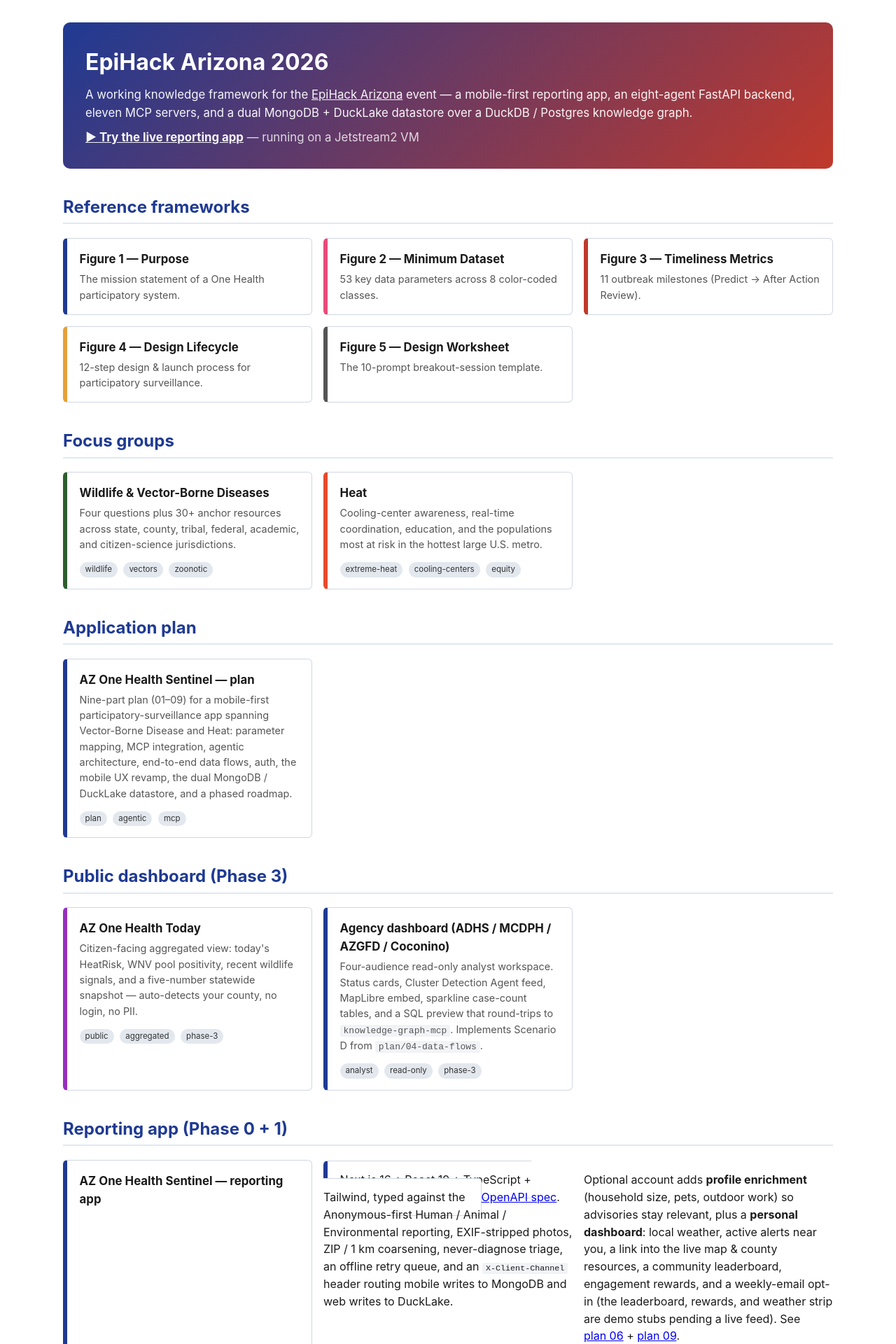
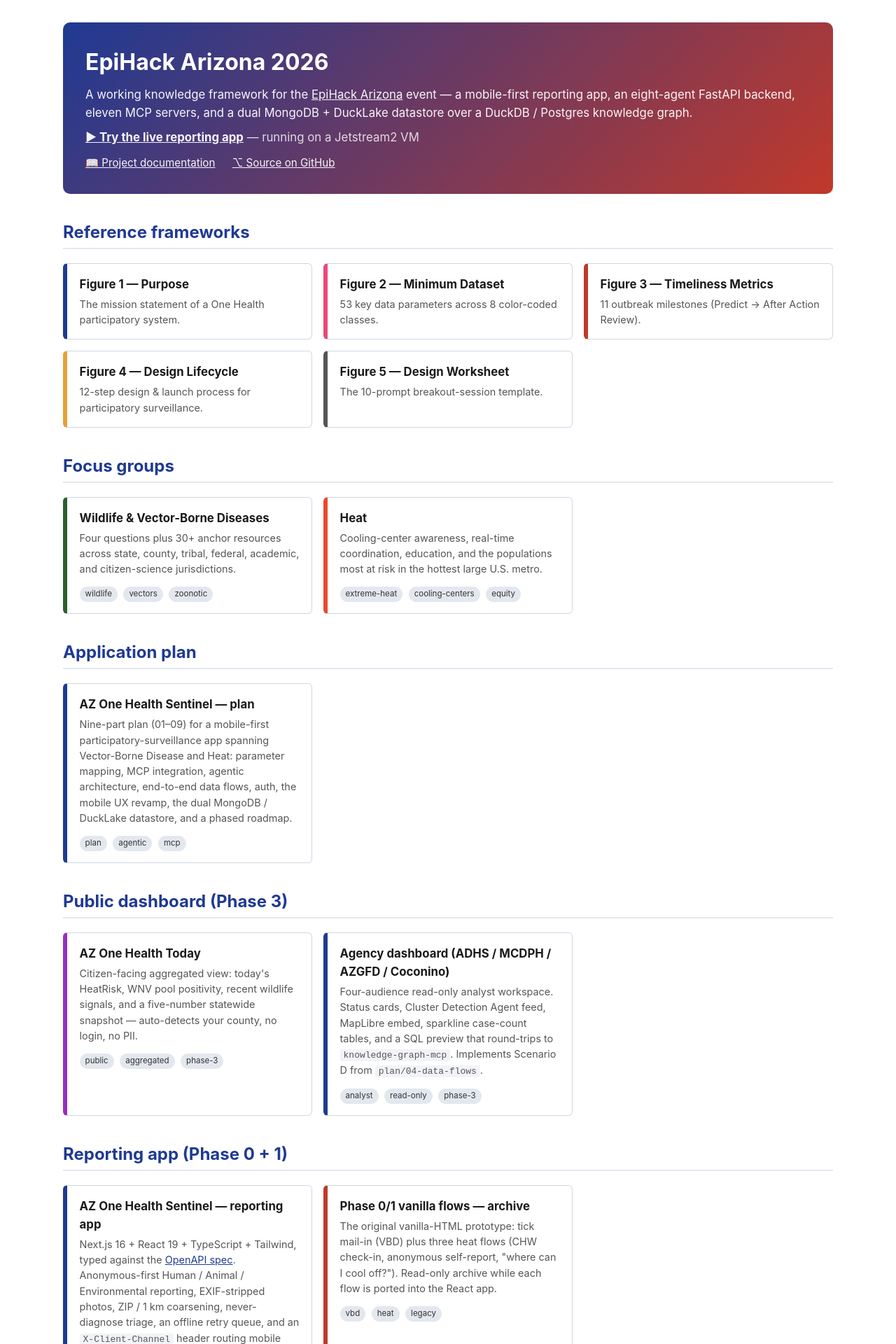
Before and after one commit to tyson-swetnam/epihack-2026, a Jekyll site: the page index.html, which Jekyll copies as it is, in a window 1280 px wide. Shown: the top 1920 px of the page at 70% size. Built offline with Jekyll 4.4.1, drawn with Linux system fonts in a browser that asks for light colours.

Commit message:
site: header docs/source links + valid card markup
- Surface project documentation + GitHub source links from the hero
  alongside the live-demo link.
- Convert the reporting-app card from <a class="card"> to a <div
  class="card"> so it can hold inner links; nested anchors are invalid
  HTML and were splitting the card DOM. Style inner links visibly.

Co-Authored-By: Claude Opus 4.7 (1M context) <noreply@anthropic.com>

```diff
--- a/index.html
+++ b/index.html
@@ -40,7 +40,13 @@
   }
   .card:hover { background: #f6f8fc; }
   .card h3 { margin: 0 0 .3rem 0; font-size: 1.05rem; }
+  .card h3 a { color: inherit; text-decoration: none; }
+  .card h3 a:hover { text-decoration: underline; }
+  /* Cards that hold inner links are <div>s, not <a>s (nested anchors are
+     invalid HTML and split the card DOM); style their body links visibly. */
+  div.card p a { color: var(--c, #1F3A93); text-decoration: underline; }
   .card p { margin: 0; color: #555; font-size: .9rem; }
+  .card p + p { margin-top: .5rem; }
   .badges { margin-top: .6rem; }
   .badge {
     display: inline-block;
@@ -70,6 +76,13 @@
        style="color:#fff;font-weight:700;text-decoration:underline">
       ▶ Try the live reporting app</a>
     <span style="opacity:.85">&mdash; running on a Jetstream2 VM</span></p>
+  <p style="margin-top:.75rem;font-size:.95rem">
+    <a href="README.html"
+       style="color:#fff;text-decoration:underline;margin-right:1.25rem">
+      📖 Project documentation</a>
+    <a href="https://github.com/tyson-swetnam/epihack-2026"
+       style="color:#fff;text-decoration:underline">
+      ⌥ Source on GitHub</a></p>
 </div>
 
 <h2>Reference frameworks</h2>
@@ -161,8 +174,8 @@
 
 <h2>Reporting app (Phase 0 + 1)</h2>
 <div class="section-grid">
-  <a class="card" href="app/index.html" style="--c: #1F3A93">
-    <h3>AZ One Health Sentinel &mdash; reporting app</h3>
+  <div class="card" style="--c: #1F3A93">
+    <h3><a href="app/index.html">AZ One Health Sentinel &mdash; reporting app</a></h3>
     <p>Next.js&nbsp;16 + React&nbsp;19 + TypeScript + Tailwind, typed against the
        <a href="api/openapi.yaml">OpenAPI spec</a>. Anonymous-first
        Human / Animal / Environmental reporting, EXIF-stripped photos,
@@ -190,7 +203,7 @@
       <span class="badge">mongo</span>
       <span class="badge">live-demo</span>
     </div>
-  </a>
+  </div>
   <a class="card" href="app/legacy/index.html" style="--c: #C0392B">
     <h3>Phase&nbsp;0/1 vanilla flows &mdash; archive</h3>
     <p>The original vanilla-HTML prototype: tick mail-in (VBD) plus
```
